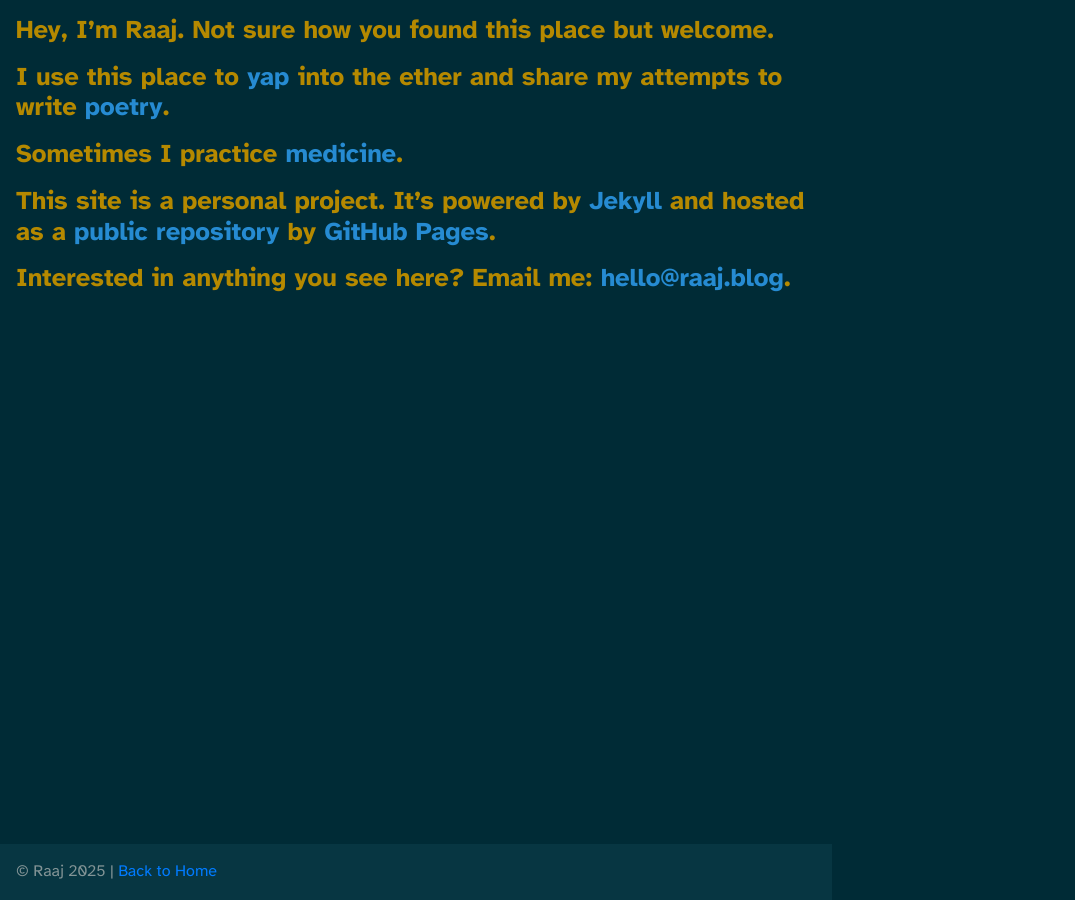
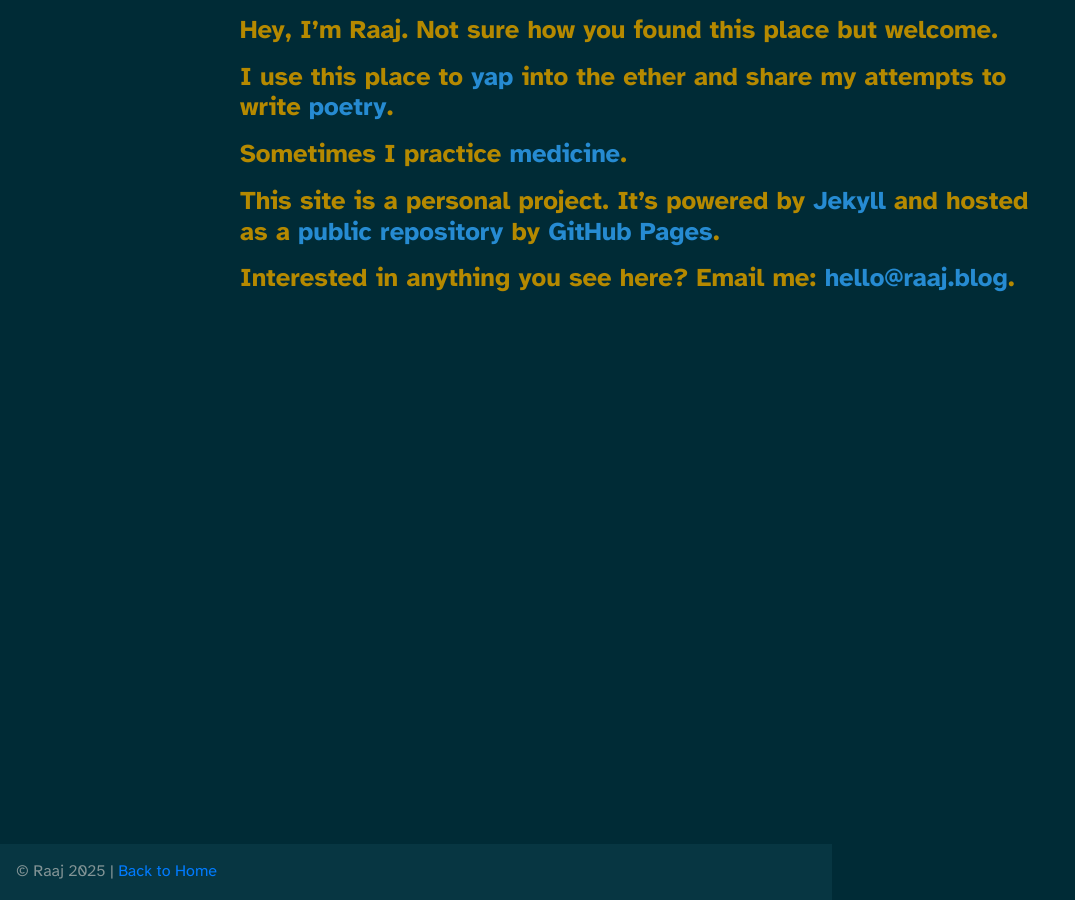
Before and after one commit to itsraaj/itsraaj.github.io, a Jekyll site: the page built from index.md, in a window 1280 px wide. Shown: the whole page, without its empty margins (0-1075 px from the left). Built offline with Jekyll 4.4.1, drawn with Linux system fonts in a browser that asks for light colours.

Commit message:
Update style.css

```diff
--- a/assets/css/style.css
+++ b/assets/css/style.css
@@ -64,7 +64,7 @@ body {
   padding: 1rem; /* Consistent padding */
   text-align: left; /* Left-align all content */
   max-width: 800px; /* Keep content width consistent */
-  margin: 0; /* Center the content within the viewport */
+  margin: 0 auto; /* Center the content within the viewport */
 }
 
 a {
```
